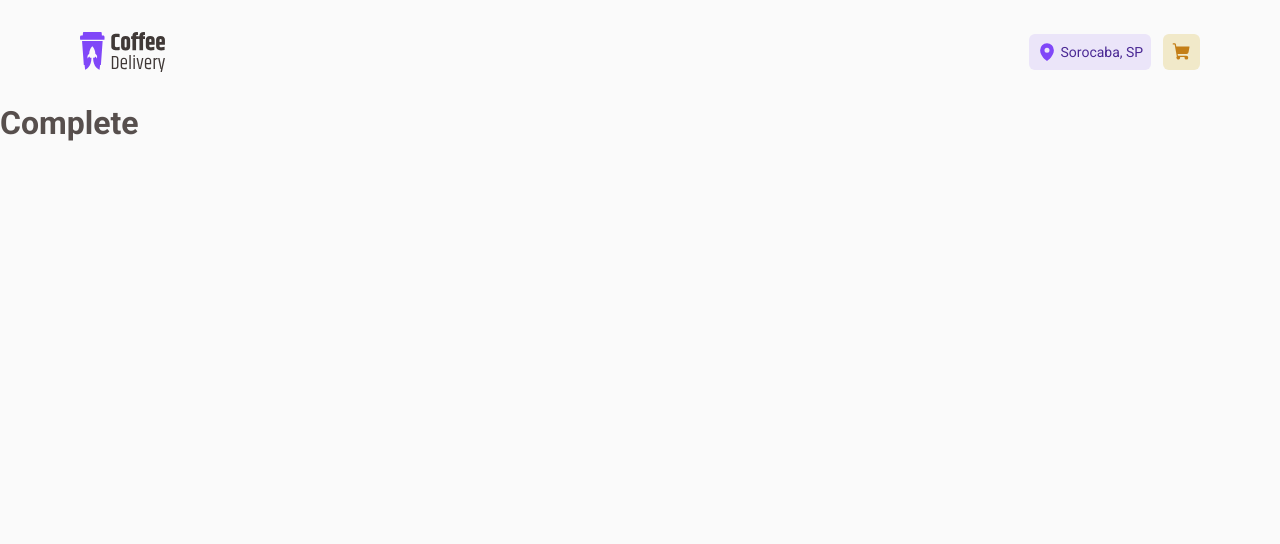
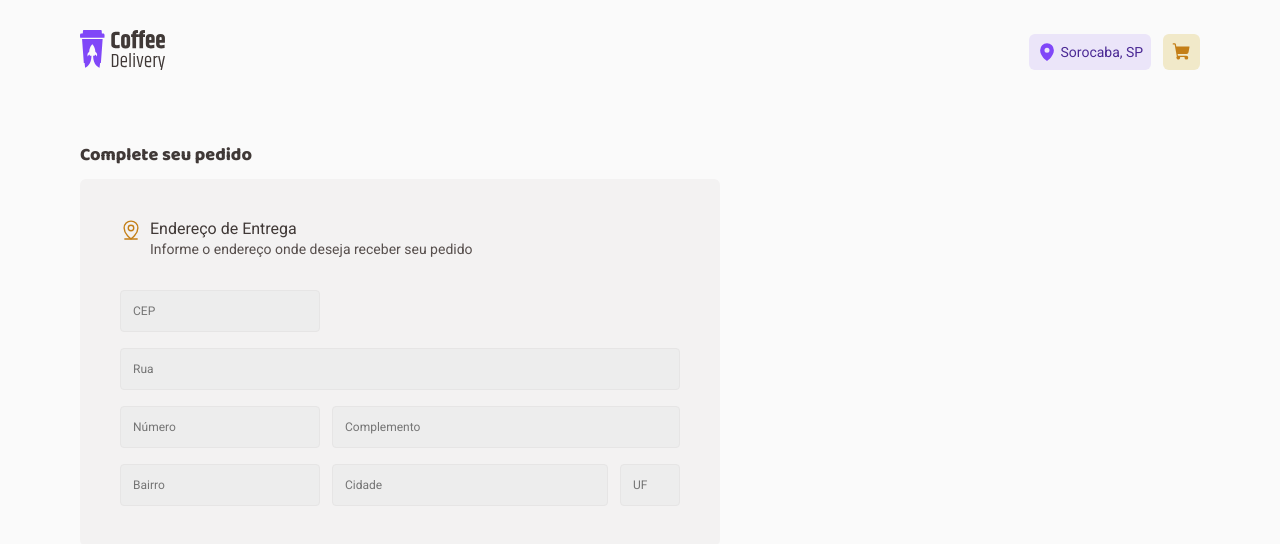
Before and after one commit to gufvr/coffee-delivery, a React (Vite) app: page /completeOrder in a window 1280 px wide. Shown: the top 544 px of the page. Built offline with nearby package versions, Linux system fonts and the light colour scheme.

Commit message:
creating the CompleteOrderForm

```diff
--- a/package.json
+++ b/package.json
@@ -15,6 +15,7 @@
     "react": "^18.2.0",
     "react-dom": "^18.2.0",
     "react-router-dom": "^6.14.1",
+    "react-switch": "^7.0.0",
     "styled-components": "^6.0.2"
   },
   "devDependencies": {
--- a/src/components/Header/index.tsx
+++ b/src/components/Header/index.tsx
@@ -1,21 +1,26 @@
 import { HeaderButton, HeaderButtonsContainer, HeaderContainer } from "./styles";
 import coffeeLogoImg from '../../assets/coffee-delivery-logo.svg'
 import { MapPin, ShoppingCart } from 'phosphor-react'
+import { NavLink } from "react-router-dom";
 
 export function Header() {
   return (
     <HeaderContainer>
       <div className="container">
+        <NavLink to="/">
         <img src={coffeeLogoImg} alt="" />
+        </NavLink>
 
         <HeaderButtonsContainer>
           <HeaderButton variant="purple">
             <MapPin size={20} weight='fill' />
             Sorocaba, SP
           </HeaderButton>
-          <HeaderButton variant="yellow">
-            <ShoppingCart size={20} weight='fill' />
-          </HeaderButton>
+          <NavLink to="/completeOrder">
+            <HeaderButton variant="yellow">
+              <ShoppingCart size={20} weight='fill' />
+            </HeaderButton>
+          </NavLink>
         </HeaderButtonsContainer>
       </div>
     </HeaderContainer>
--- /dev/null
+++ b/src/components/Input/index.tsx
@@ -0,0 +1,10 @@
+import { InputHTMLAttributes } from "react";
+import { InputStyleContainer } from "./styles";
+
+type InputProps = InputHTMLAttributes<HTMLInputElement>
+
+export function Input({ ...props }: InputProps) {
+  return (
+    <InputStyleContainer { ...props } />
+  )
+}
--- /dev/null
+++ b/src/components/Input/styles.ts
@@ -0,0 +1,21 @@
+import { styled } from "styled-components";
+
+export const InputStyleContainer = styled.input`
+  height: 2.625rem;
+  border-radius: 4px;
+  border: 1px solid ${({ theme }) => theme.colors["base-button"]};
+  background: ${({ theme }) => theme.colors["base-input"]};
+  transition: 0.4s;
+
+  &:focus {
+    border-color: ${({ theme }) => theme.colors["brand-yellow-dark"]};
+  }
+
+  color: ${({ theme }) => theme.colors["base-text"]};
+  font-size: 0.75rem;
+  padding: 0 0.75rem;
+
+  &:placeholder {
+    color: ${({ theme }) => theme.colors["base-label"]};
+  }
+`;
--- /dev/null
+++ b/src/pages/CompleteOrder/components/CompleteOrderForm/AddressForm.tsx
@@ -0,0 +1,16 @@
+import { Input } from "../../../../components/Input";
+import { AddressFormContainer } from "./styles";
+
+export function AddressForm() {
+  return (
+    <AddressFormContainer>
+      <Input placeholder="CEP" type="number" className="cep" />
+      <Input placeholder="Rua" className="street" />
+      <Input placeholder="Número" type="number" />
+      <Input placeholder="Complemento" className="complement" />
+      <Input placeholder="Bairro" />
+      <Input placeholder="Cidade" />
+      <Input placeholder="UF" />
+    </AddressFormContainer>
+  )
+}
--- /dev/null
+++ b/src/pages/CompleteOrder/components/CompleteOrderForm/index.tsx
@@ -0,0 +1,29 @@
+import { useTheme } from "styled-components";
+import { MapPinLine } from "phosphor-react";
+import { CompleteOrderFormContainer, FormSectionContainer } from "./styles";
+
+import { TitleText } from "../../../../components/Typography";
+import { SectionTitle } from "../SectionTitle";
+import { AddressForm } from "./AddressForm";
+
+export function CompleteOrderForm() {
+  const { colors } = useTheme()
+
+  return (
+    <CompleteOrderFormContainer>
+      <TitleText size="xs" color="subtitle">
+        Complete seu pedido
+      </TitleText>
+
+      <FormSectionContainer>
+        <SectionTitle
+          title="Endereço de Entrega"
+          subtitle="Informe o endereço onde deseja receber seu pedido"
+          icon={<MapPinLine color={colors["brand-yellow-dark"]} size={22} />}
+        />
+
+        <AddressForm />
+      </FormSectionContainer>
+    </CompleteOrderFormContainer>
+  )
+}
--- /dev/null
+++ b/src/pages/CompleteOrder/components/CompleteOrderForm/styles.ts
@@ -0,0 +1,37 @@
+import { styled } from "styled-components";
+import { SectionBaseStyle } from "../../styles";
+
+export const CompleteOrderFormContainer = styled.div`
+  display: flex;
+  flex-direction: column;
+  gap: 0.75rem;
+  width: 40rem;
+`;
+
+export const FormSectionContainer = styled(SectionBaseStyle)`
+  display: flex;
+  flex-direction: column;
+  gap: 2rem;
+`;
+
+export const AddressFormContainer = styled.div`
+  width: 100%;
+  display: grid;
+  grid-template-columns: 12.5rem 17.25rem 3.75rem;
+  column-gap: 0.75rem;
+  row-gap: 1rem;
+  grid-auto-flow: dense;
+
+  .cep {
+    grid-column: span 3;
+    max-width: 12.5rem;
+  }
+
+  .street {
+    grid-column: span 3;
+  }
+
+  .complement {
+    grid-column: span 2;
+  }
+`;
--- /dev/null
+++ b/src/pages/CompleteOrder/components/SectionTitle/index.tsx
@@ -0,0 +1,21 @@
+import { ReactNode } from 'react';
+import { SectionTitleContainer } from './styles';
+import { RegularText } from '../../../../components/Typography';
+
+interface SectionTitleProps {
+  title: string;
+  subtitle: string;
+  icon: ReactNode
+}
+
+export function SectionTitle({ title, subtitle, icon }: SectionTitleProps)  {
+  return (
+    <SectionTitleContainer>
+      {icon}
+      <div>
+        <RegularText color="subtitle">{title}</RegularText>
+        <RegularText size="s">{subtitle}</RegularText>
+      </div>
+    </SectionTitleContainer>
+  )
+}
--- /dev/null
+++ b/src/pages/CompleteOrder/components/SectionTitle/styles.ts
@@ -0,0 +1,6 @@
+import styled from "styled-components";
+
+export const SectionTitleContainer = styled.div`
+  display: flex;
+  gap: 0.5rem;
+`;
--- a/src/pages/CompleteOrder/index.tsx
+++ b/src/pages/CompleteOrder/index.tsx
@@ -1,3 +1,10 @@
+import { CompleteOrderForm } from "./components/CompleteOrderForm";
+import { CompleteOrderContainer } from "./styles";
+
 export function CompleteOrderPage() {
-  return <h1>Complete</h1>
+  return (
+    <CompleteOrderContainer className="container">
+      <CompleteOrderForm />
+    </CompleteOrderContainer>
+  )
 }
--- /dev/null
+++ b/src/pages/CompleteOrder/styles.ts
@@ -0,0 +1,15 @@
+import styled from "styled-components";
+
+export const CompleteOrderContainer = styled.form`
+  margin-top: 2.5rem;
+  display: flex;
+  justify-content: space-between;
+  gap: 2rem;
+`;
+
+export const SectionBaseStyle = styled.div`
+  width: 100%;
+  background: ${({ theme }) => theme.colors["base-card"]};
+  border-radius: 6px;
+  padding: 2.5rem;
+`;
```
Also changed, not shown: 1 other file (tests, documents, lock files or other folders).
